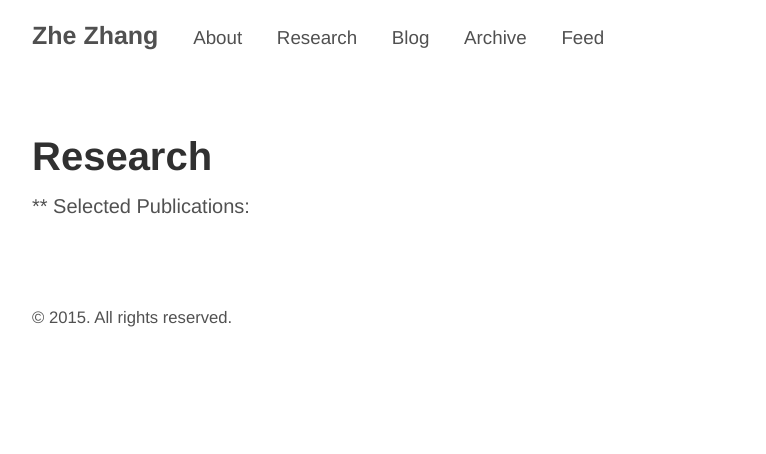
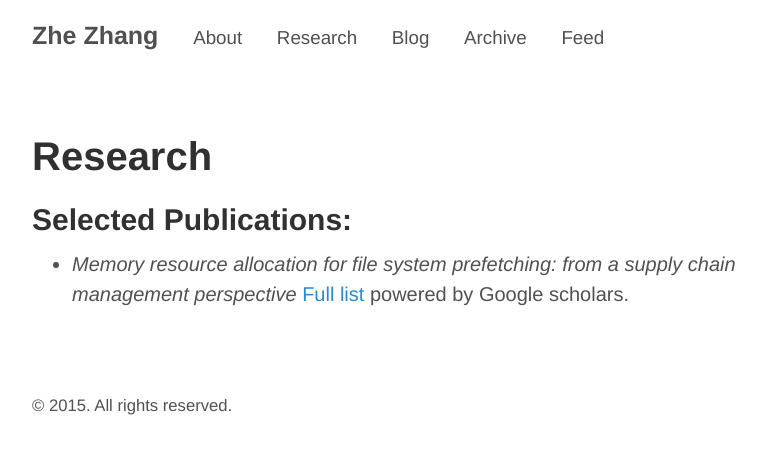
Before and after one commit to zhe-thoughts/zhe-thoughts.github.io, a Jekyll site: the page built from research.md, in a window 1280 px wide. Shown: the top 454 px of the page, without its empty margins (248-1014 px from the left). Built offline with Jekyll 4.4.1, drawn with Linux system fonts in a browser that asks for light colours.

```diff
--- a/research.md
+++ b/research.md
@@ -2,4 +2,6 @@
 layout: page
 title: Research
 ---
-** Selected Publications:
+## Selected Publications:
+* *Memory resource allocation for file system prefetching: from a supply chain management perspective*
+[Full list](https://scholar.google.com/citations?user=21fWeu8AAAAJ) powered by Google scholars.
```
